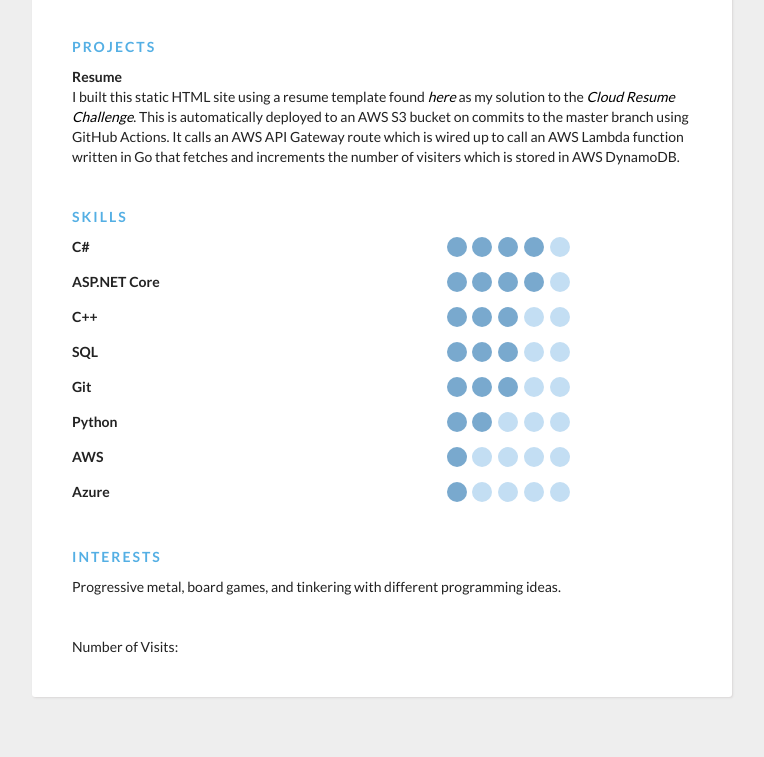
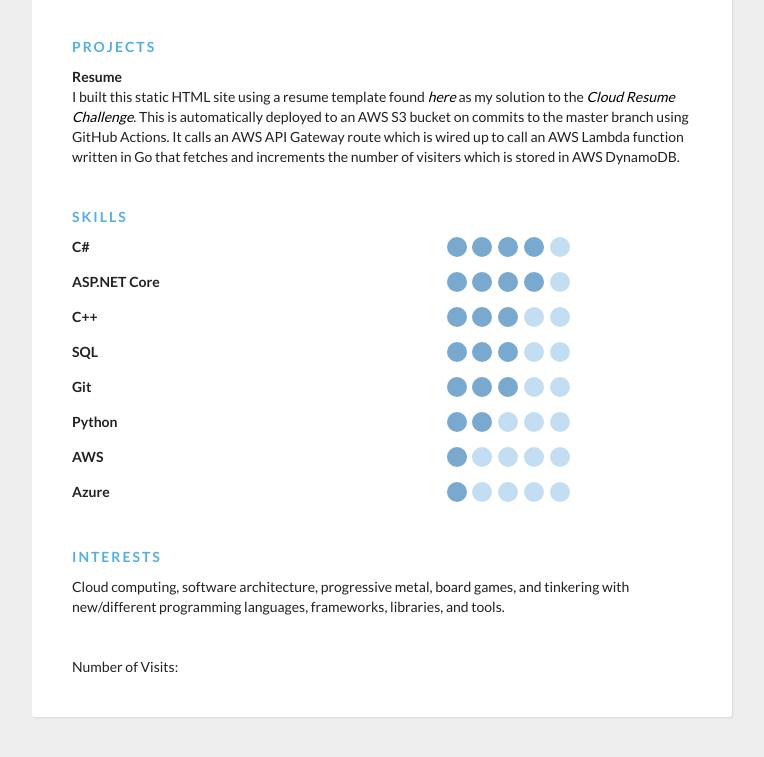
Before and after one commit to millner09/Resume, a plain HTML site: page index.html in a window 1280 px wide. Shown: the part 1324-2081 px from the top of the page, without its empty margins (258-1022 px from the left). Drawn offline with Linux system fonts and the light colour scheme; no server answers.

Commit message:
Upated interests

```diff
--- a/index.html
+++ b/index.html
@@ -328,7 +328,7 @@
         </div>
         <div class="section__list">
           <div class="section__list-item">
-            Progressive metal, board games, and tinkering with different programming ideas.
+            Cloud computing, software architecture, progressive metal, board games, and tinkering with new/different programming languages, frameworks, libraries, and tools.
           </div>
         </div>
       </div>
```
